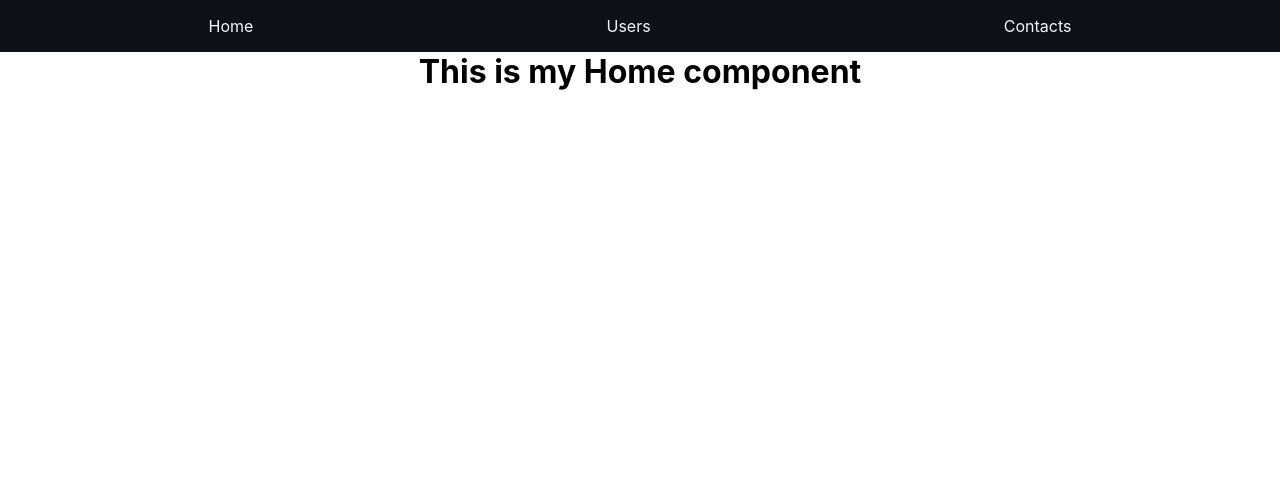
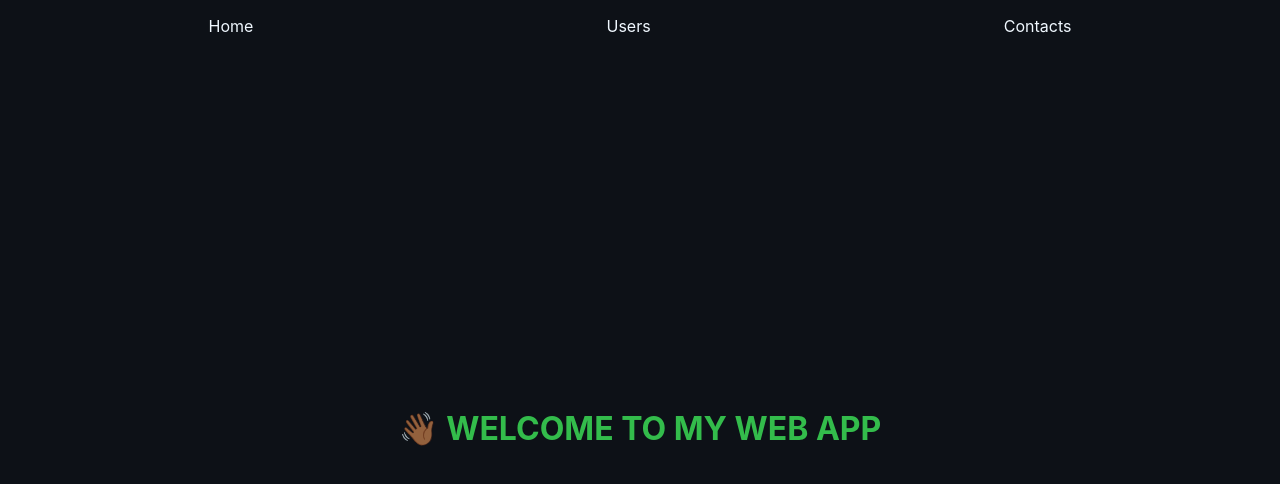
Before and after one commit to Vee-keme/velia-altschool-ss-assignment2, a React (Create React App) app: page / in a window 1280 px wide. Shown: the top 484 px of the page. Built offline with nearby package versions, Linux system fonts and the light colour scheme.

Commit message:
style for home

```diff
--- a/src/App.css
+++ b/src/App.css
@@ -7,7 +7,7 @@
   justify-content: space-around;
   /* background-color: #161b22; */
   background-color: #0d1117;
-  padding: 1rem 2rem;
+  padding: 2vh 2rem;
 }
 .App-nav-li li {
   list-style: none;
@@ -18,7 +18,6 @@
 }
 .Users {
   background-color: #0d1117;
-  /* height: 100%; */
 }
 
 .pagination {
@@ -26,7 +25,6 @@
   display: flex;
   justify-content: center;
   align-items: center;
-  /* margin-bottom: 5rem; */
   font-size: 1.05rem;
   gap: 5px;
   background-color: #0d1117;
@@ -82,7 +80,15 @@
   border-radius: 50%;
   border: 1px solid red;
 }
-.card-text {
-  display: block;
-  border-top: 1px solid rgba(139, 148, 158, 1);
+
+/* home */
+.Home {
+  display: flex;
+  justify-content: center;
+  height: 94vh;
+  align-items: center;
+  background-color: #0d1117;
 }
+.Home h1 {
+  color: #39d353e1;
+}
--- a/src/pages/Home.js
+++ b/src/pages/Home.js
@@ -3,7 +3,9 @@ import React from "react";
 function Home() {
   return (
     <div className="Home">
-      <h1>This is my Home component</h1>
+      <h1>
+        <span>👋🏾</span> WELCOME TO MY WEB APP
+      </h1>
     </div>
   );
 }
```
